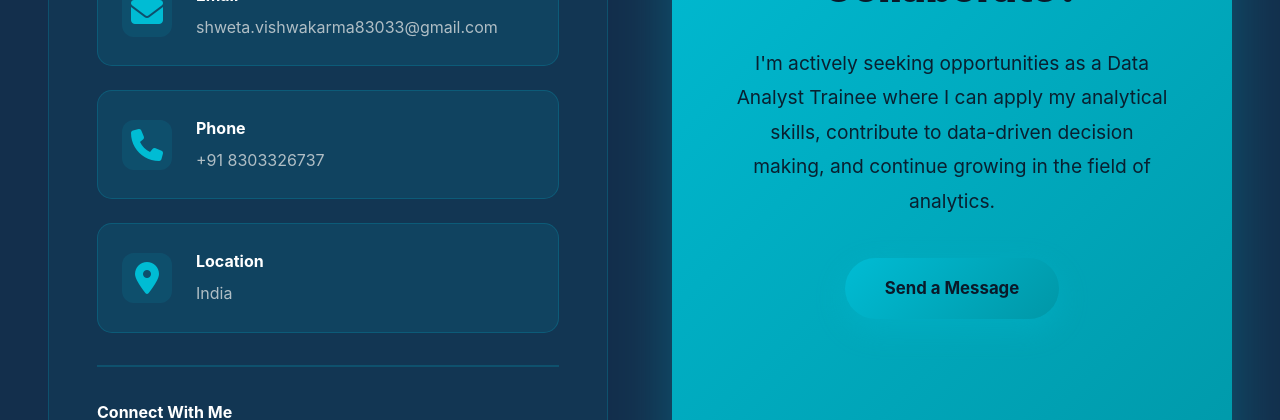
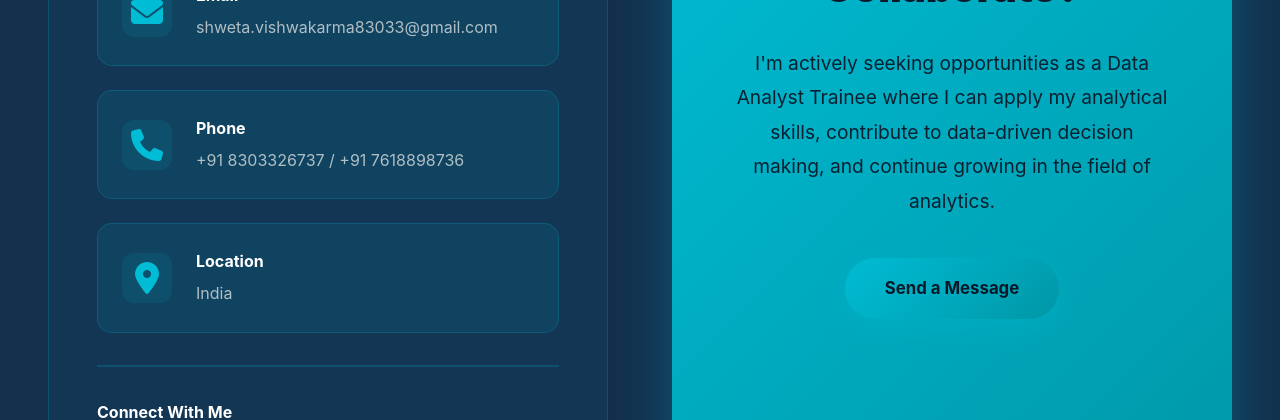
Before and after one commit to ShwetaVishwakarma83033/Portfolio, a plain HTML site: page index.html in a window 1280 px wide. Shown: the part 10654-11074 px from the top of the page. Drawn offline with Linux system fonts and the light colour scheme.

Commit message:
Update index.html

```diff
--- a/index.html
+++ b/index.html
@@ -597,7 +597,7 @@
                         <i class="fas fa-phone"></i>
                         <div class="contact-item-text">
                             <h4>Phone</h4>
-                            <p>+91 8303326737</p>
+                            <p>+91 8303326737 / +91 7618898736</p>
                         </div>
                     </div>
                     <div class="contact-item">
```
